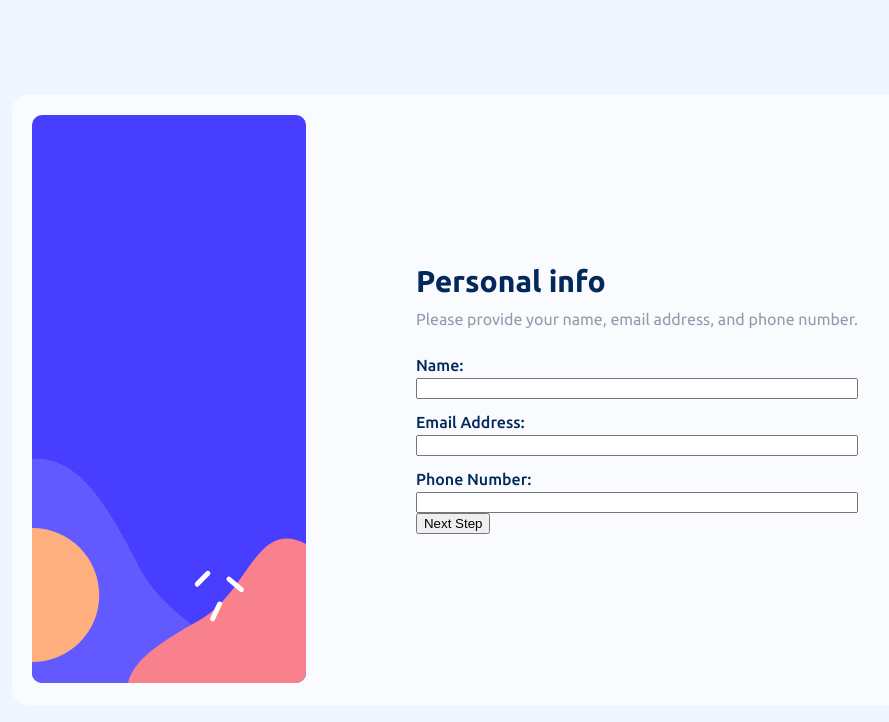
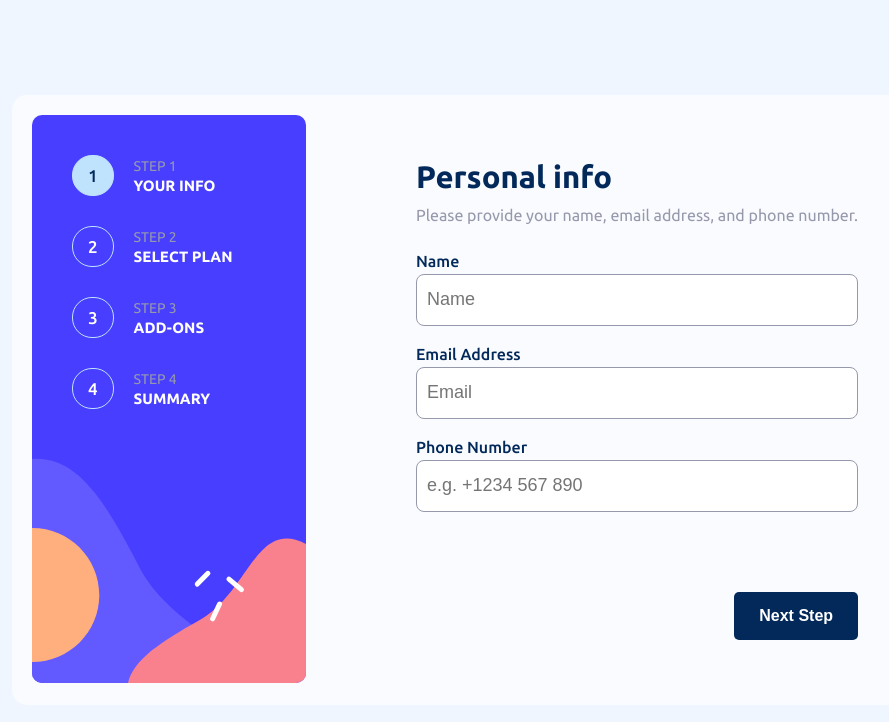
Before and after one commit to LaimaJan/multi-step-form, a React (Vite) app: page / in a window 1280 px wide. Shown: the top 722 px of the page, without its empty margins (140-1029 px from the left). Built offline with nearby package versions, Linux system fonts and the light colour scheme.

Commit message:
working on step one

```diff
--- a/src/components/FirstStep/FirstStep.css
+++ b/src/components/FirstStep/FirstStep.css
@@ -1,6 +1,6 @@
 .card.personal-info-card {
 	background-color: var(--alabaster);
-	max-width: 1000px;
+	max-width: 1200px;
 	width: 100%;
 	max-height: 700px;
 	height: 100%;
@@ -17,9 +17,11 @@
 .form-buttons-container {
 	display: flex;
 	flex-direction: column;
+	justify-content: space-between;
 	padding: 0 110px;
 	max-width: 600px;
 	width: 100%;
+	gap: 80px;
 }
 
 .personal-info-form {
@@ -29,12 +31,6 @@
 	text-align: left;
 }
 
-/* .info-form-container {
-	display: flex;
-	flex-direction: column;
-	justify-content: space-between;
-} */
-
 .info {
 	display: flex;
 	flex-direction: column;
@@ -43,7 +39,7 @@
 }
 
 .info .heading {
-	font-size: 30px;
+	font-size: 31px;
 	font-weight: 600;
 	color: var(--marine-blue);
 }
@@ -55,7 +51,7 @@
 .form-labels-inputs-container {
 	display: flex;
 	flex-direction: column;
-	gap: 15px;
+	gap: 20px;
 }
 
 .form-labels-inputs-container label {
@@ -64,4 +60,39 @@
 	gap: 5px;
 	color: var(--marine-blue);
 	font-weight: 500;
+	box-sizing: content-box;
+	max-height: 73px;
 }
+
+.form-labels-inputs-container label input {
+	border-radius: 8px;
+	border: 1px solid var(--cool-gray);
+	padding: 15px 10px;
+	font-size: 17px;
+	color: var(--marine-blue);
+	font-weight: 600;
+	outline: none;
+}
+
+.form-labels-inputs-container label input:focus {
+	outline: 1px solid var(--pastel-blue);
+}
+
+.form-labels-inputs-container label input::placeholder {
+	font-size: 18px;
+	font-weight: 500;
+}
+
+.form-buttons {
+	text-align: right;
+}
+
+.first-step-next-button {
+	padding: 15px 25px;
+	border-radius: 5px;
+	border: none;
+	background-color: var(--marine-blue);
+	color: var(--white);
+	font-weight: 600;
+	font-size: 16px;
+}
--- a/src/components/FirstStep/FirstStep.jsx
+++ b/src/components/FirstStep/FirstStep.jsx
@@ -8,7 +8,6 @@ export default function FirstStep() {
 				<FormStepsSideBar className={'first-step'} />
 				<div className="form-buttons-container">
 					<div className="personal-info-form">
-						<div className="info-form-container">
 						<div className="info">
 							<p className="heading">Personal info</p>
 							<p className="additional-info">
@@ -17,18 +16,21 @@ export default function FirstStep() {
 						</div>
 						<div className="form-labels-inputs-container">
 							<label>
-									Name:
-									<input type="text" name="name" />
+								Name
+								<input type="text" name="name" placeholder="Name" />
 							</label>
 							<label>
-									Email Address:
-									<input type="email" name="email" />
+								Email Address
+								<input type="email" name="email" placeholder="Email" />
 							</label>
 							<label>
-									Phone Number:
-									<input type="tel" name="phone" />
+								Phone Number
+								<input
+									type="tel"
+									name="phone"
+									placeholder="e.g. +1234 567 890"
+								/>
 							</label>
-							</div>
 						</div>
 					</div>
 					<div className="form-buttons">
--- a/src/components/FormStepsSideBar/FormStepsSideBar.css
+++ b/src/components/FormStepsSideBar/FormStepsSideBar.css
@@ -0,0 +1,67 @@
+.form-steps-side {
+	position: relative;
+}
+
+.steps-card-container {
+	position: absolute;
+	top: 40px;
+	left: 40px;
+}
+
+.steps-card-container {
+	display: flex;
+	flex-direction: column;
+	gap: 30px;
+}
+
+.steps-container {
+	display: flex;
+	flex-direction: row;
+	align-items: center;
+	gap: 20px;
+}
+
+.step-number {
+	padding: 11px 15px;
+	display: flex;
+	justify-content: center;
+	align-items: center;
+	border-radius: 20px;
+	border: 1px solid var(--light-blue);
+}
+
+.step-number p {
+	color: var(--white);
+}
+
+.steps-info {
+	display: flex;
+	flex-direction: column;
+	gap: 5px;
+}
+
+.step {
+	color: var(--cool-gray);
+	text-transform: uppercase;
+	font-size: 14px;
+}
+
+.step-additional-info {
+	color: var(--white);
+	font-weight: 600;
+	font-size: 15px;
+	text-transform: uppercase;
+}
+
+.first-step-container .step-number {
+	background-color: var(--light-blue);
+}
+
+.step-number p {
+	font-size: 17px;
+	font-weight: 500;
+}
+
+.first-step-container .step-number p {
+	color: var(--marine-blue);
+}
--- a/src/components/FormStepsSideBar/FormStepsSideBar.jsx
+++ b/src/components/FormStepsSideBar/FormStepsSideBar.jsx
@@ -2,14 +2,52 @@ import './FormStepsSideBar.css';
 import PropTypes from 'prop-types';
 import SideBarBackgroundDesktop from '../../assets/images/bg-sidebar-desktop.svg';
 
-export default function FormStepsSide({ className }) {
+export default function FormStepsSideBar({ className }) {
 	return (
 		<div className={`form-steps-side ${className}`}>
 			<img src={SideBarBackgroundDesktop} alt="side-bar-background-img" />
+			<div className="steps-card-container">
+				<div className="first-step-container steps-container">
+					<div className="step-number">
+						<p>1</p>
+					</div>
+					<div className="steps-info">
+						<p className="step">Step 1</p>
+						<p className="step-additional-info">Your Info</p>
+					</div>
+				</div>
+				<div className="second-step-container steps-container">
+					<div className="step-number">
+						<p>2</p>
+					</div>
+					<div className="steps-info">
+						<p className="step">Step 2</p>
+						<p className="step-additional-info">Select Plan</p>
+					</div>
+				</div>
+				<div className="third-step-container steps-container">
+					<div className="step-number">
+						<p>3</p>
+					</div>
+					<div className="steps-info">
+						<p className="step">Step 3</p>
+						<p className="step-additional-info">Add-ons</p>
+					</div>
+				</div>
+				<div className="fourth-step-container steps-container">
+					<div className="step-number">
+						<p>4</p>
+					</div>
+					<div className="steps-info">
+						<p className="step">Step 4</p>
+						<p className="step-additional-info">Summary</p>
+					</div>
+				</div>
+			</div>
 		</div>
 	);
 }
 
-FormStepsSide.propTypes = {
+FormStepsSideBar.propTypes = {
 	className: PropTypes.string,
 };
```
Also changed, not shown: src/assets/images/icon-pro.svg. Lines whose indentation alone changed are shown as unchanged.
